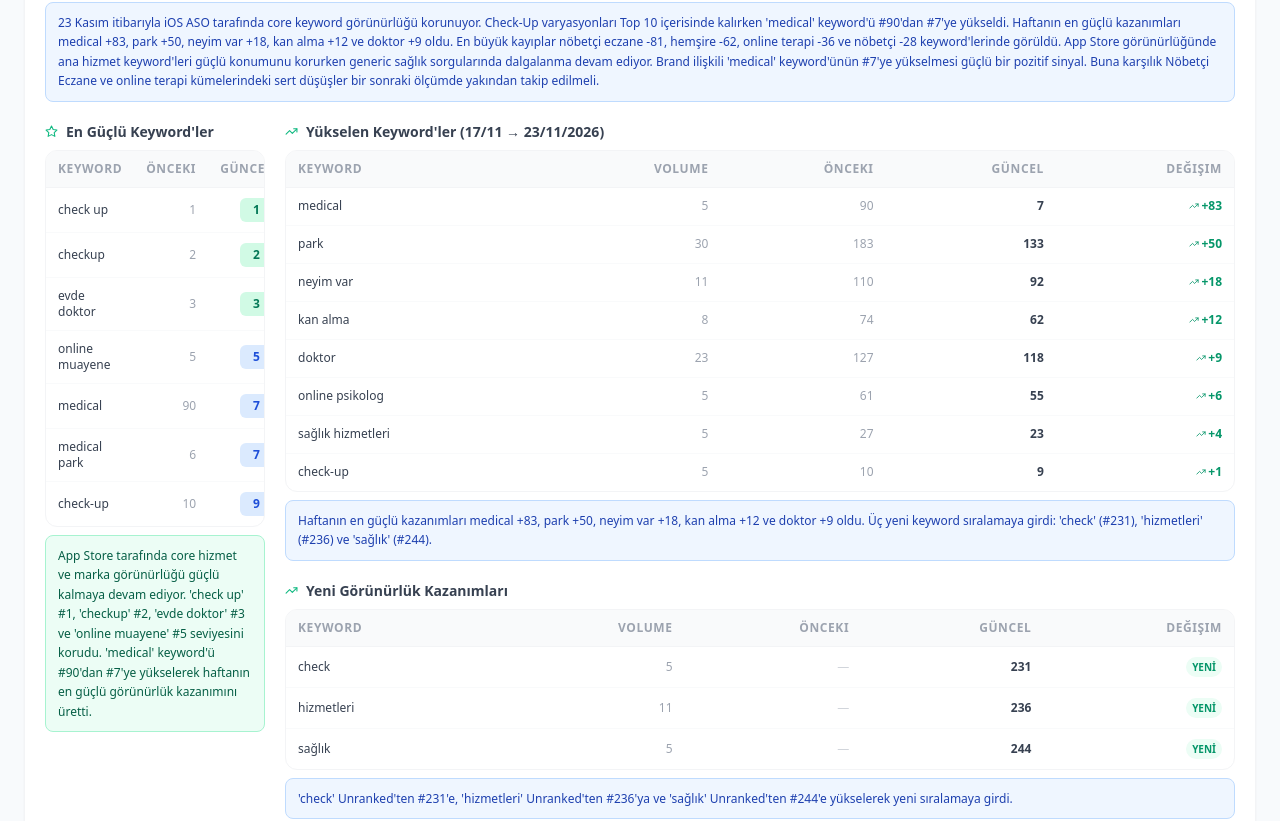
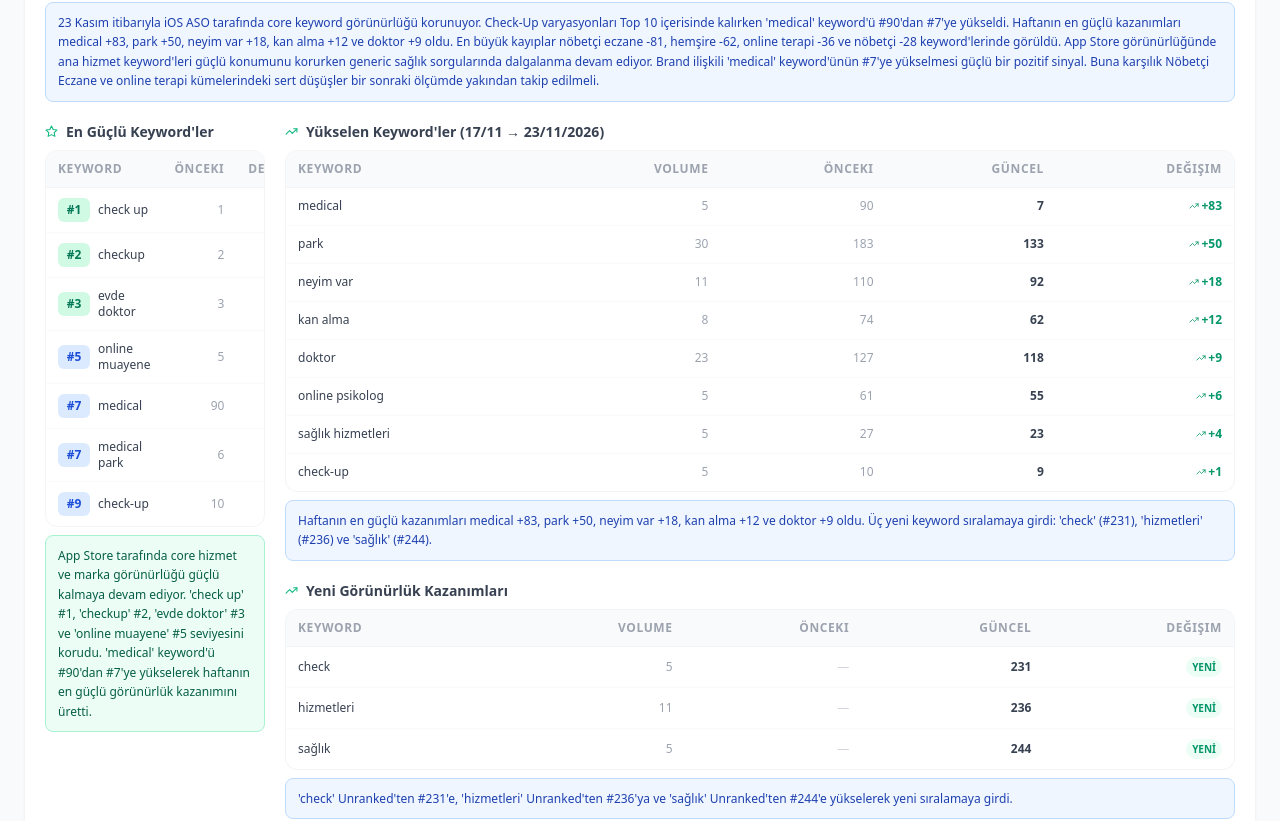
Before and after one commit to happdestek/growth-report, a React (Vite) app: page / in a window 1280 px wide. Shown: the part 2619-3440 px from the top of the page. Built offline with nearby package versions, Linux system fonts and the light colour scheme; no server answers; the database is empty.

Commit message:
update from bolt
Co-authored-by: Bolt <agent+8020190@bolt.new>

```diff
--- a/src/components/growth/ASOSection.tsx
+++ b/src/components/growth/ASOSection.tsx
@@ -35,7 +35,7 @@ function InsightNote({ text, color = 'blue' }: { text: string; color?: 'blue' |
   );
 }
 
-function TopKeywordsTable({ title, rows, insight, showVolume = false }: { title: string; rows: KeywordRankRow[]; insight: string; showVolume?: boolean }) {
+function TopKeywordsTable({ title, rows, insight }: { title: string; rows: KeywordRankRow[]; insight: string; showVolume?: boolean }) {
   return (
     <div className="flex flex-col gap-2">
       <div className="flex items-center gap-2">
@@ -47,23 +47,22 @@ function TopKeywordsTable({ title, rows, insight, showVolume = false }: { title:
           <thead>
             <tr className="bg-gray-50 border-b border-gray-100">
               <th className="text-left px-3 py-2.5 font-semibold text-gray-400 uppercase tracking-wider">Keyword</th>
-              {showVolume && <th className="text-right px-3 py-2.5 font-semibold text-gray-400 uppercase tracking-wider">Volume</th>}
               <th className="text-right px-3 py-2.5 font-semibold text-gray-400 uppercase tracking-wider">Önceki</th>
-              <th className="text-right px-3 py-2.5 font-semibold text-gray-400 uppercase tracking-wider">Güncel</th>
               <th className="text-right px-3 py-2.5 font-semibold text-gray-400 uppercase tracking-wider">Değişim</th>
             </tr>
           </thead>
           <tbody className="divide-y divide-gray-50">
             {rows.map(r => (
               <tr key={r.keyword} className="hover:bg-gray-50/60 transition-colors">
-                <td className="px-3 py-2.5 font-medium text-gray-700">{r.keyword}</td>
-                {showVolume && <td className="px-3 py-2.5 text-right text-gray-400 tabular-nums">{r.volume ?? '—'}</td>}
+                <td className="px-3 py-2.5">
+                  <div className="flex items-center gap-2">
+                    <span className={`inline-flex items-center justify-center min-w-[2rem] h-6 rounded-md font-bold text-xs tabular-nums ${r.current <= 3 ? 'bg-emerald-100 text-emerald-700' : r.current <= 10 ? 'bg-blue-100 text-blue-700' : 'bg-gray-100 text-gray-600'}`}>
+                      #{r.current}
+                    </span>
+                    <span className="font-medium text-gray-700">{r.keyword}</span>
+                  </div>
+                </td>
                 <td className="px-3 py-2.5 text-right text-gray-400 tabular-nums">{r.prev}</td>
-                <td className="px-3 py-2.5 text-right tabular-nums">
-                  <span className={`inline-flex items-center justify-center w-8 h-6 rounded-md font-bold text-xs ${r.current <= 3 ? 'bg-emerald-100 text-emerald-700' : r.current <= 10 ? 'bg-blue-100 text-blue-700' : 'bg-gray-100 text-gray-600'}`}>
-                    {r.current}
-                  </span>
-                </td>
                 <td className="px-3 py-2.5 text-right">
                   <span className={`inline-flex items-center gap-0.5 font-bold tabular-nums ${r.change > 0 ? 'text-emerald-600' : r.change < 0 ? 'text-red-500' : 'text-gray-400'}`}>
                     {r.change > 0 ? <TrendingUp size={10} /> : r.change < 0 ? <TrendingDown size={10} /> : null}
```
